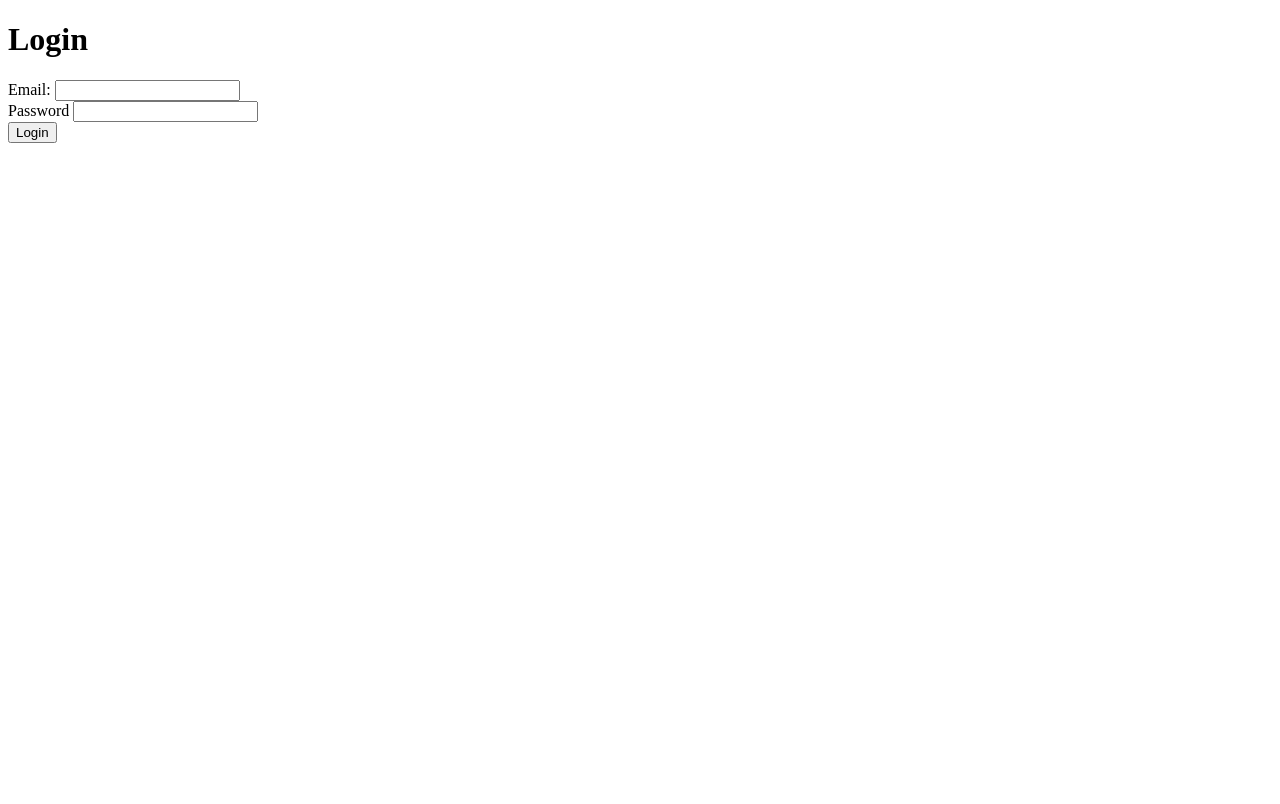
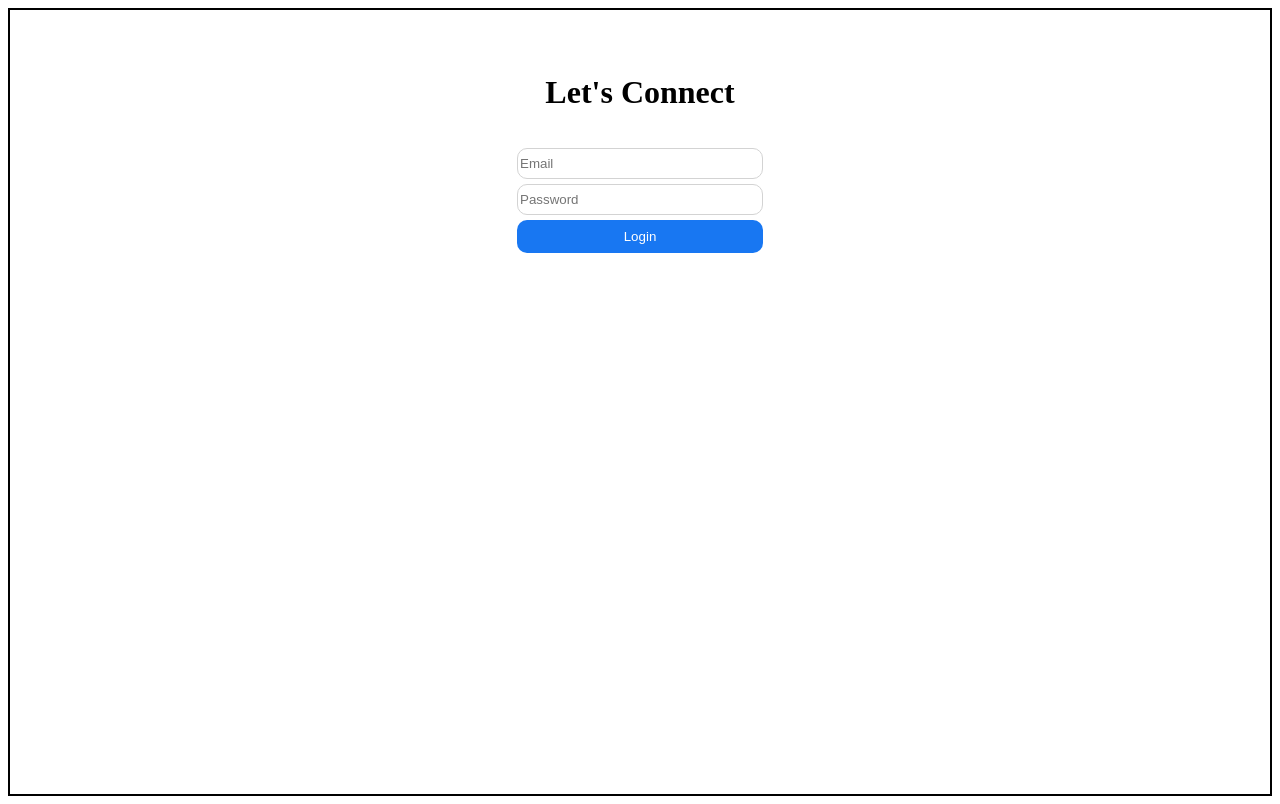
Before and after one commit to angelmotta/secureChat_webapp, a React (Vite) app: page / in a window 1280 px wide. Built offline with nearby package versions, Linux system fonts and the light colour scheme.

Commit message:
feat: UI Login work in progress

```diff
--- a/src/components/Login.css
+++ b/src/components/Login.css
@@ -1,3 +1,41 @@
-/* div {
-    border: solid black 0px;
-} */
+#parentLogin {
+    border: solid black 2px;
+    height: 98vh;
+    display: flex;
+    flex-direction: column;
+    align-items: center;
+    /* padding-top: 10%; */
+    gap: 1em;
+    /* justify-content: center; */
+}
+
+#productTitle {
+    margin-top: 2em;
+}
+
+#formLogin {
+    display: flex;
+    flex-direction: column;
+    gap: 5px;
+    align-items: center;
+    /* border: solid black 1px; */
+}
+
+#formLogin > input {
+    width: 18em;
+    height: 2em;
+    border-radius: 10px;
+    border: 1px solid lightgray;
+    /* padding: 10px 15px; */
+}
+
+#formLogin > button {
+    /* margin-top: 0.5em; */
+    width: 100%;
+    border-radius: 10px;
+    height: 2.5em;
+    border: 1px solid transparent;
+    background-color: #1877F2;
+    color: white;
+    /* padding: 10px 15px; */
+}
--- a/src/components/Login.jsx
+++ b/src/components/Login.jsx
@@ -1,3 +1,4 @@
+import "./Login.css"
 import { useState, useContext } from 'react';
 import { Navigate } from 'react-router-dom';
 import { endpoints } from '../config/uri';
@@ -56,14 +57,13 @@ function Login() {
     };
 
     return (
-        <div>
+        <div id="parentLogin">
             {userSession && <Navigate to="/home" />}
 
-            <h1>Login</h1>
-            <form onSubmit={handleSubmitLogin}>
-                <div>
-                    <label htmlFor="email">Email: </label>
+            <h1 id="productTitle">Let's Connect</h1>
+            <form id="formLogin" onSubmit={handleSubmitLogin}>
                     <input
+                        placeholder="Email"
                         type="email"
                         name="email"
                         id="email"
@@ -71,10 +71,8 @@ function Login() {
                         value={email}
                         required
                     />
-                </div>
-                <div>
-                    <label htmlFor="name">Password </label>
                     <input
+                        placeholder="Password"
                         type="password"
                         name="password"
                         id="password"
@@ -82,10 +80,7 @@ function Login() {
                         value={password}
                         required
                     />
-                </div>
-                <div>
                     <button>Login</button>
-                </div>
             </form>
         </div>
     );
```
